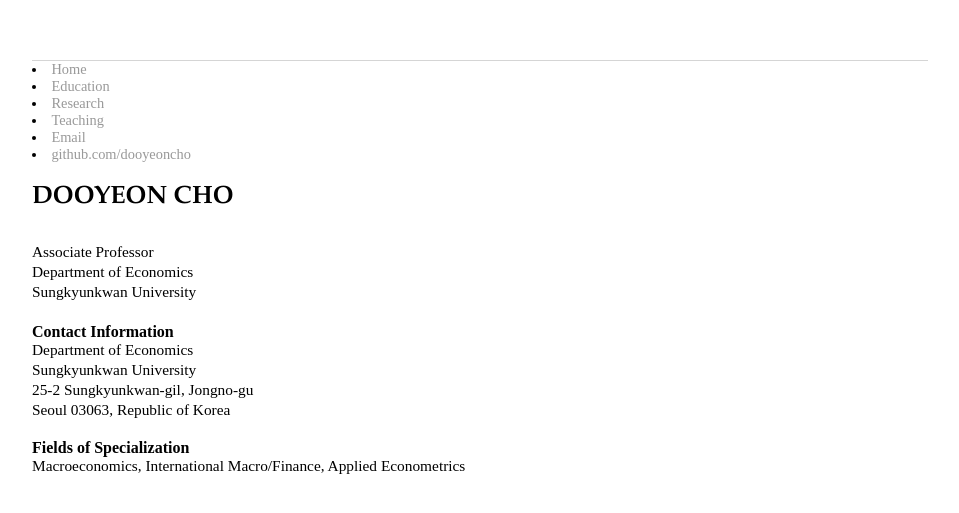
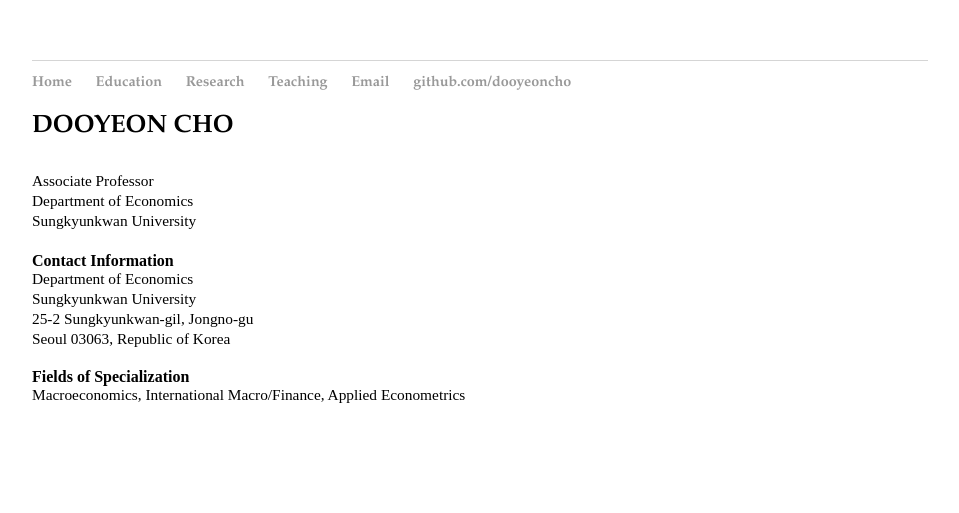
Before and after one commit to dooyeoncho/dooyeoncho.github.io, a Jekyll site: the page built from index.html, in a window 1280 px wide. Shown: the top 513 px of the page, without its empty margins (160-1119 px from the left). Built offline with Jekyll 4.4.1, drawn with Linux system fonts in a browser that asks for light colours.

Commit message:
Update default.html

```diff
--- a/_layouts/default.html
+++ b/_layouts/default.html
@@ -11,14 +11,14 @@
 		</head>
 		<body>
 		<footer>
-    		<ll>
+    		<ul>
 			<li><a href="https://dooyeoncho.github.io/">Home</a></li>
 			<li><a href="/pages/education.html"> Education</a></li>
 			<li><a href="/pages/research.html"> Research</a></li>
 			<li><a href="/pages/teaching.html"> Teaching</a></li>
         		<li><a href="mailto:dooyeoncho@skku.edu">Email</a></li>
         		<li><a href="https://github.com/dooyeoncho" target="_blank">github.com/dooyeoncho</a></li>
-		</ll>
+		</ul>
 		</footer>
 
 			{{ content }}
```
